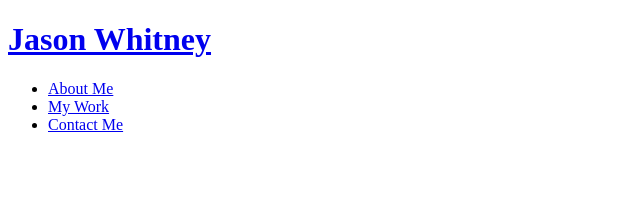
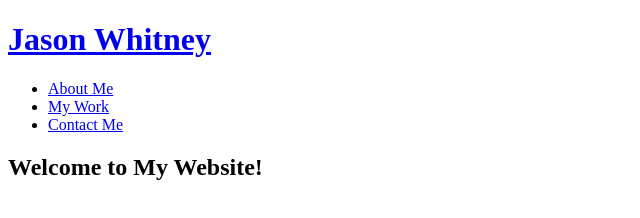
Before and after one commit to jwhitney2209/my-portfolio, a plain HTML site: page index.html in a window 1280 px wide. Shown: the whole page, without its empty margins (0-640 px from the left). Drawn offline with Linux system fonts and the light colour scheme.

Commit message:
added header html

```diff
--- a/index.html
+++ b/index.html
@@ -21,5 +21,13 @@
       </nav>
     </header>
     <!-- end navigation -->
+
+    <!-- hero/jumbotron -->
+    <section class="hero">
+      <div class="hero-subtitle">
+        <h2>Welcome to My Website!</h2>
+      </div>
+    </section>
+    <!-- end header -->
   </body>
 </html>
```
